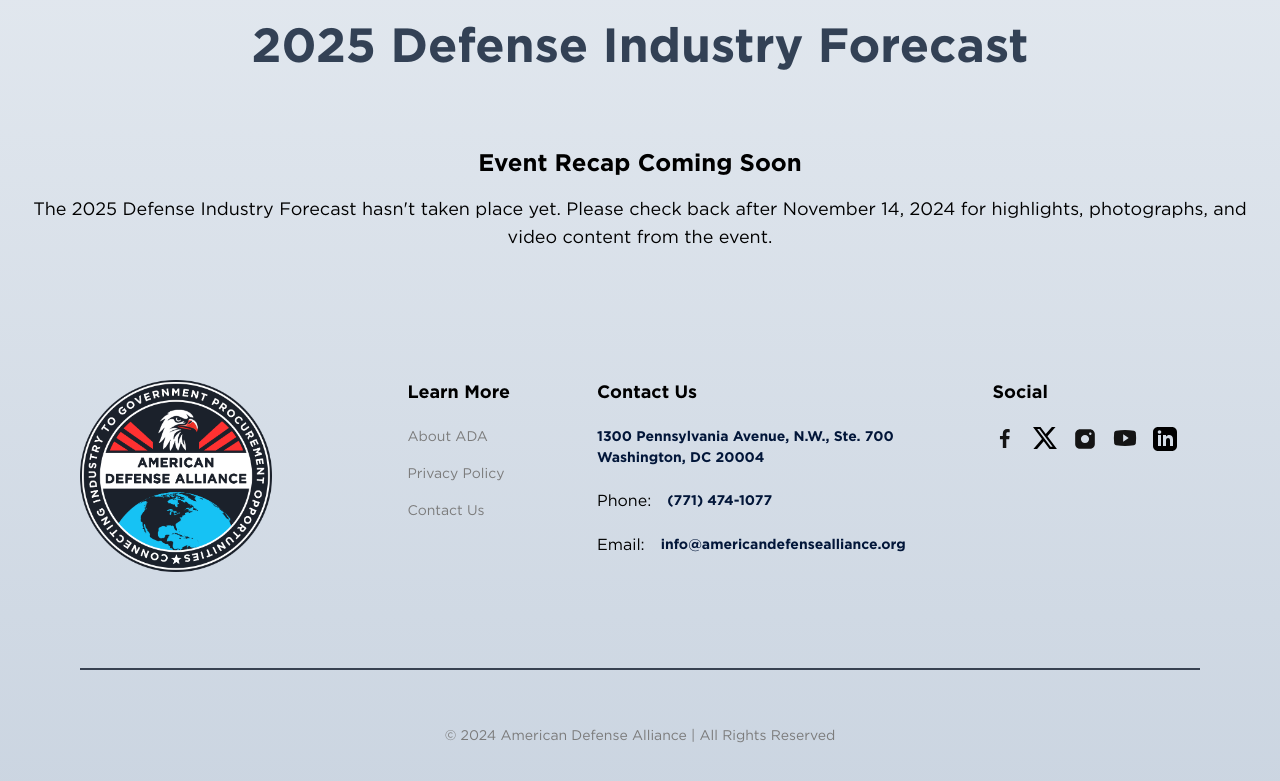
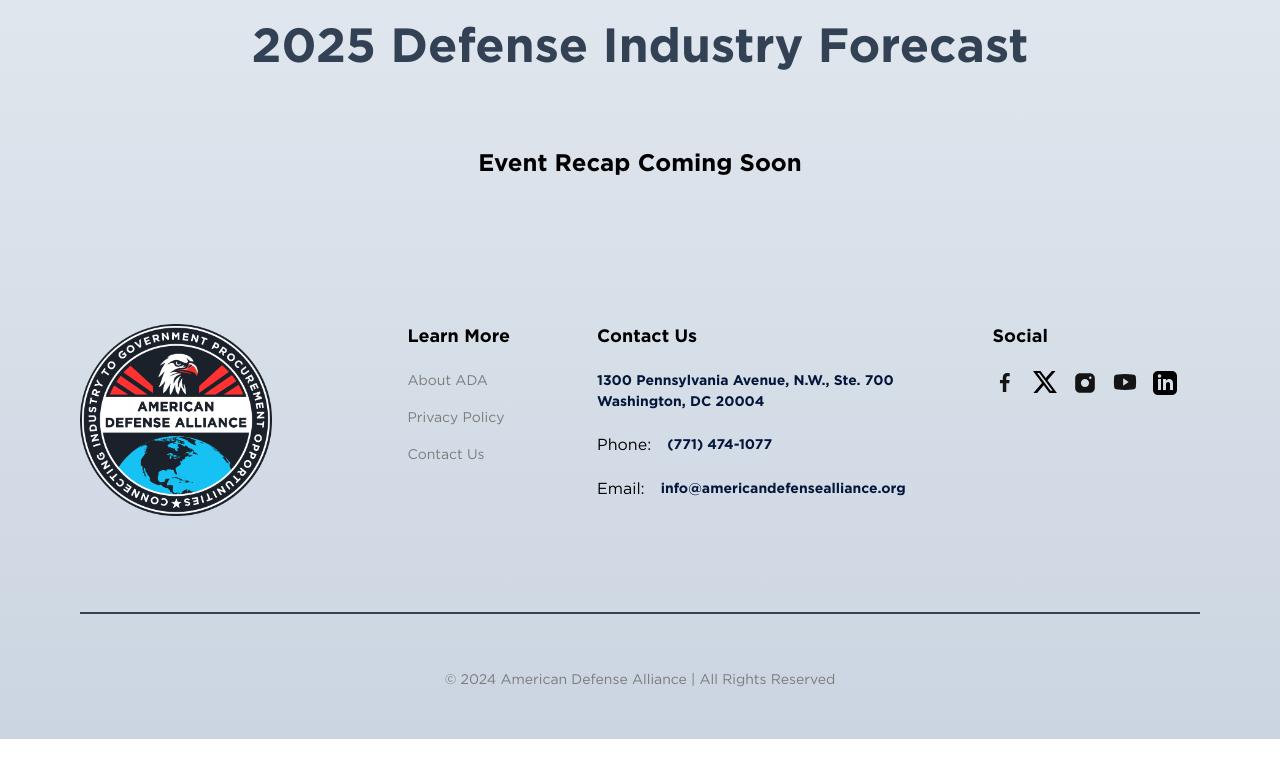
Before and after one commit to masonym/ada-website, a Next.js app: page /events/2025-defense-industry-forecast/about/event-recap in a window 1280 px wide. Shown: the part 848-1629 px from the top of the page. After the commit the page ends 1587 px from the top, so only its background shows below. Built offline with nearby package versions, Linux system fonts and the light colour scheme.

Commit message:
Update recap page

```diff
--- a/src/app/events/[slug]/about/event-recap/page.tsx
+++ b/src/app/events/[slug]/about/event-recap/page.tsx
@@ -21,6 +21,7 @@
         Highlights & Photographs of the <br/>{event.title}
       </h1>
 
+      {/*  change this to eventHasOccurred */}
       {false ? (
         <div>
           <section className="mb-12">
@@ -48,9 +49,9 @@
       ) : (
         <div className="text-center py-12">
           <h2 className="text-2xl font-bold mb-4">Event Recap Coming Soon</h2>
-          <p className="text-lg">
+          {/* <p className="text-lg">
             The {event.title} hasn't taken place yet. Please check back after {event.date} for highlights, photographs, and video content from the event.
-          </p>
+          </p> */}
         </div>
       )}
     </div>
```
